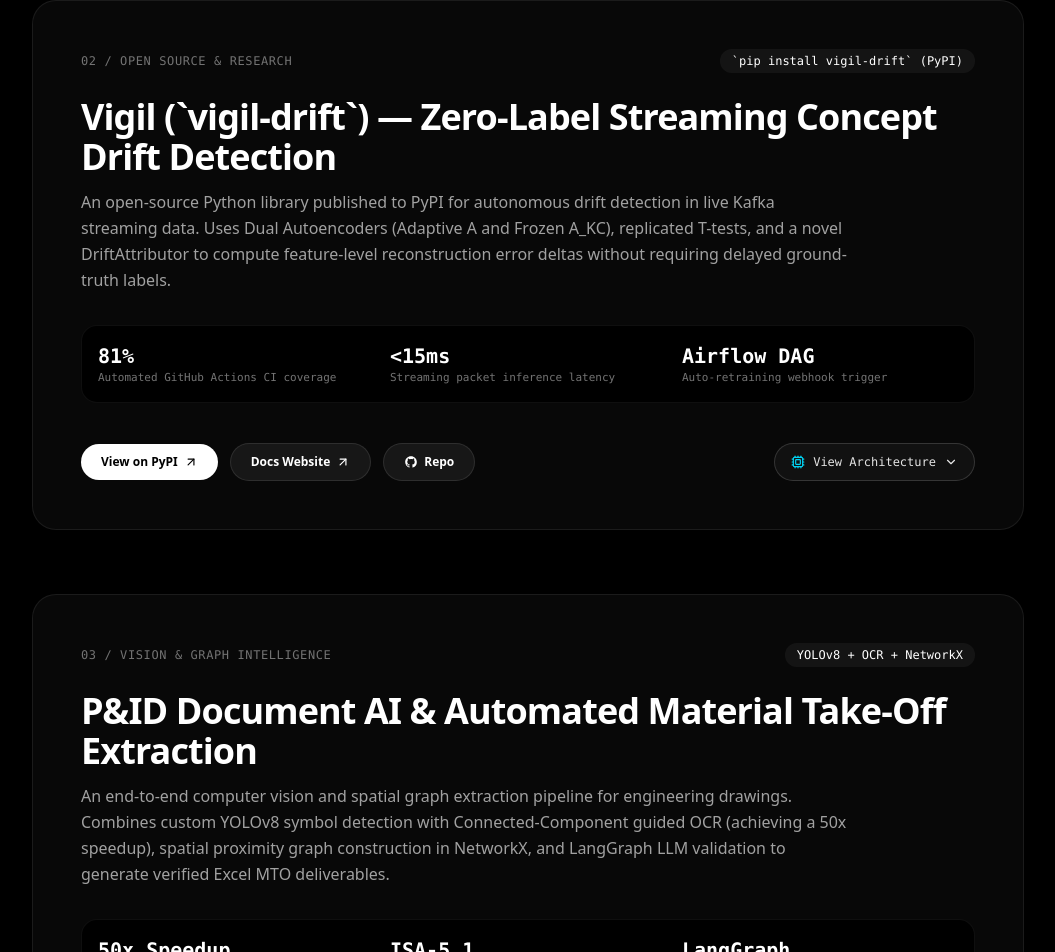
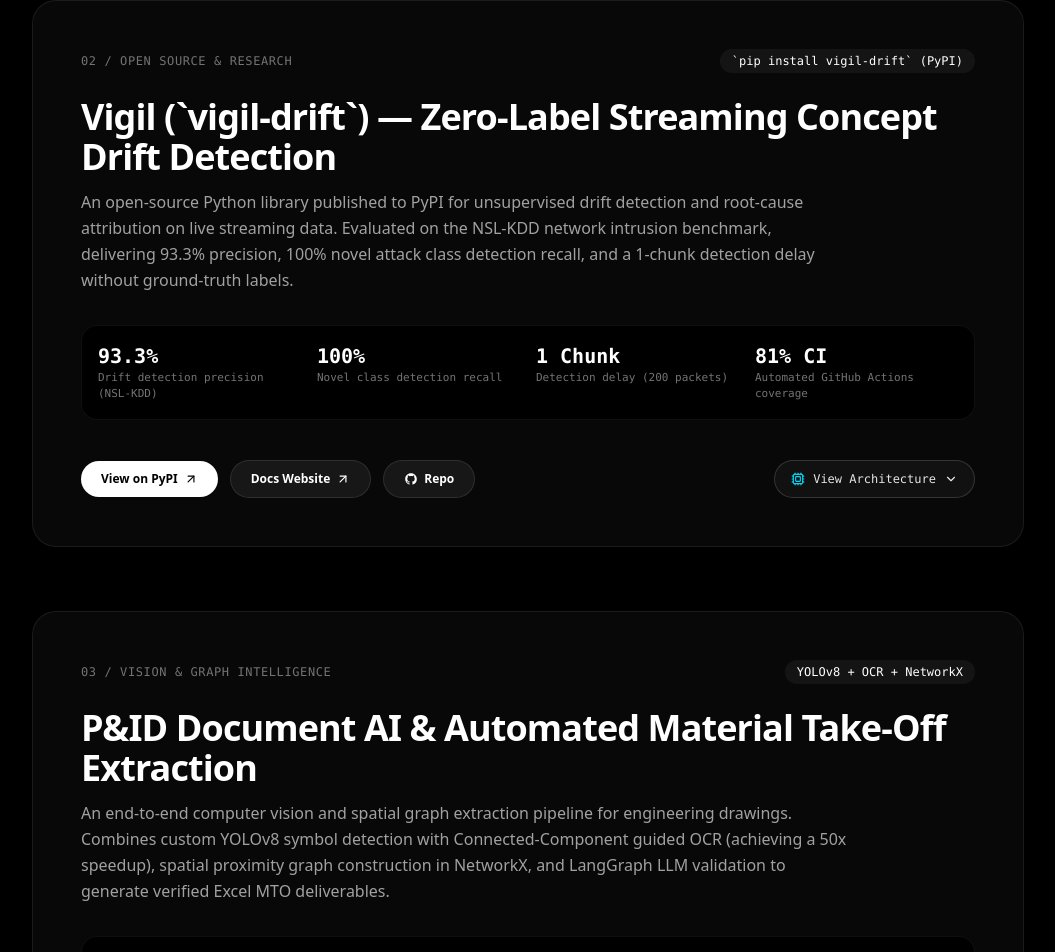
Before and after one commit to Venkateswara-Sahu/portfolio, a Next.js app: page / in a window 1280 px wide. Shown: the part 1858-2810 px from the top of the page, without its empty margins (112-1167 px from the left). Built offline with nearby package versions, Linux system fonts and the light colour scheme.

Commit message:
Sync Vigil project card with real NSL-KDD benchmark results (93.3% precision, 100% novelty recall, 1-chunk delay)

```diff
--- a/src/components/sections/Projects.tsx
+++ b/src/components/sections/Projects.tsx
@@ -30,15 +30,22 @@
     },
     vigil: {
       architecture: [
-        "Dual Autoencoder Design: Adaptive A trained online vs Frozen Mirror A_KC capturing baseline nominal distributions.",
-        "Novel DriftAttributor: computes per-feature reconstruction error delta Δ(A, A_KC) to pinpoint drifting signals.",
-        "Kafka stream-native consumer with chunked micro-batch processing & Airflow retrain DAG webhook.",
+        "Evaluated on NSL-KDD Benchmark: 93.3% precision, 100% novel-class recall, and 1-chunk detection delay (200 samples).",
+        "Dual Autoencoder Design (arXiv:2605.29834): Adaptive A trained online vs Frozen Mirror A_KC capturing nominal baseline distributions.",
+        "Novel DriftAttributor: computes per-feature reconstruction error delta Δ(A, A_KC) to pinpoint root causes (e.g. root_shell 14.7%, service_telnet 9.3%).",
+        "Full-Stack MLOps: Kafka streaming pipeline, FastAPI REST microservice, MLflow experiment tracking, and Airflow auto-retraining DAG.",
       ],
-      snippet: `# vigil-drift PyPI core detection loop
-attributor = DriftAttributor(adaptive_ae, frozen_ae)
-drift_delta = attributor.compute_feature_delta(stream_batch)
-if t_test_p_value < 0.01:
-    trigger_airflow_retraining_dag(run_id, drift_delta)`,
+      snippet: `# vigil-drift PyPI core detection & attribution loop
+v = Vigil(feature_names=feature_cols, top_k_features=5)
+v.fit(baseline_traffic) # Unsupervised 1,000 baseline samples
+
+for chunk in stream:
+    result = v.detect(chunk)
+    if result.drift_detected:
+        # 93.3% Precision | 1-chunk delay | 100% Novelty Recall
+        print(f"Drift Severity: {result.drift_severity:.2f}")
+        for feat in result.attribution.top_features:
+            print(f" → {feat['feature_name']}: {feat['contribution']:.1%}")`,
     },
     "pid-mto": {
       architecture: [
@@ -205,22 +212,26 @@
               Vigil (`vigil-drift`) — Zero-Label Streaming Concept Drift Detection
             </h3>
             <p className="text-sm sm:text-base text-neutral-400 leading-relaxed max-w-3xl mb-8">
-              An open-source Python library published to PyPI for autonomous drift detection in live Kafka streaming data. Uses Dual Autoencoders (Adaptive A and Frozen A_KC), replicated T-tests, and a novel DriftAttributor to compute feature-level reconstruction error deltas without requiring delayed ground-truth labels.
+              An open-source Python library published to PyPI for unsupervised drift detection and root-cause attribution on live streaming data. Evaluated on the NSL-KDD network intrusion benchmark, delivering 93.3% precision, 100% novel attack class detection recall, and a 1-chunk detection delay without ground-truth labels.
             </p>
 
-            {/* Metrics */}
-            <div className="grid grid-cols-2 sm:grid-cols-3 gap-4 p-4 rounded-2xl bg-black border border-white/[0.06] mb-8 font-mono">
+            {/* Real Benchmark Metrics */}
+            <div className="grid grid-cols-2 sm:grid-cols-4 gap-4 p-4 rounded-2xl bg-black border border-white/[0.06] mb-8 font-mono">
               <div>
-                <div className="text-xl font-bold text-white">81%</div>
-                <div className="text-[11px] text-neutral-500">Automated GitHub Actions CI coverage</div>
+                <div className="text-xl font-bold text-white">93.3%</div>
+                <div className="text-[11px] text-neutral-500">Drift detection precision (NSL-KDD)</div>
               </div>
               <div>
-                <div className="text-xl font-bold text-white">&lt;15ms</div>
-                <div className="text-[11px] text-neutral-500">Streaming packet inference latency</div>
+                <div className="text-xl font-bold text-white">100%</div>
+                <div className="text-[11px] text-neutral-500">Novel class detection recall</div>
               </div>
               <div>
-                <div className="text-xl font-bold text-white">Airflow DAG</div>
-                <div className="text-[11px] text-neutral-500">Auto-retraining webhook trigger</div>
+                <div className="text-xl font-bold text-white">1 Chunk</div>
+                <div className="text-[11px] text-neutral-500">Detection delay (200 packets)</div>
+              </div>
+              <div>
+                <div className="text-xl font-bold text-white">81% CI</div>
+                <div className="text-[11px] text-neutral-500">Automated GitHub Actions coverage</div>
               </div>
             </div>
 
@@ -236,7 +247,7 @@
                 >
                   <div className="text-xs font-mono text-neutral-300 font-semibold uppercase tracking-wider flex items-center gap-2">
                     <Cpu className="w-3.5 h-3.5 text-cyan-400" />
-                    Dual Autoencoder & Streaming Pipeline
+                    Dual Autoencoder & NSL-KDD Benchmark Suite
                   </div>
                   <ul className="space-y-2 text-xs text-neutral-300">
                     {projectDetails.vigil.architecture.map((arch, aIdx) => (
@@ -247,7 +258,7 @@
                     ))}
                   </ul>
                   <div className="pt-2">
-                    <span className="text-[11px] font-mono text-neutral-500 uppercase block mb-1">Core Detection Routine:</span>
+                    <span className="text-[11px] font-mono text-neutral-500 uppercase block mb-1">Core Detection & Attribution Routine:</span>
                     <pre className="p-3 rounded-xl bg-neutral-950 border border-white/5 font-mono text-xs text-cyan-300 overflow-x-auto">
                       {projectDetails.vigil.snippet}
                     </pre>
```
